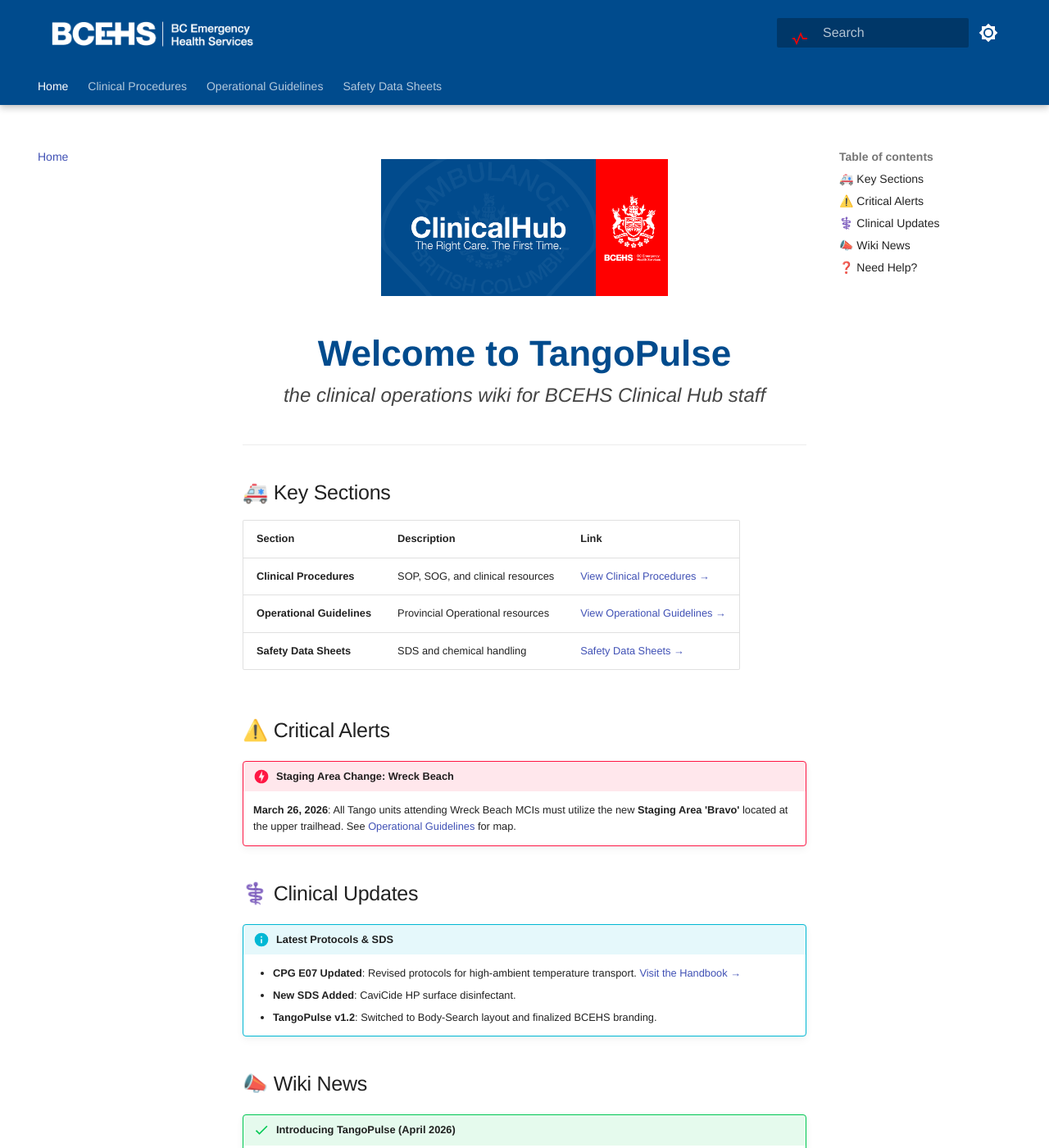
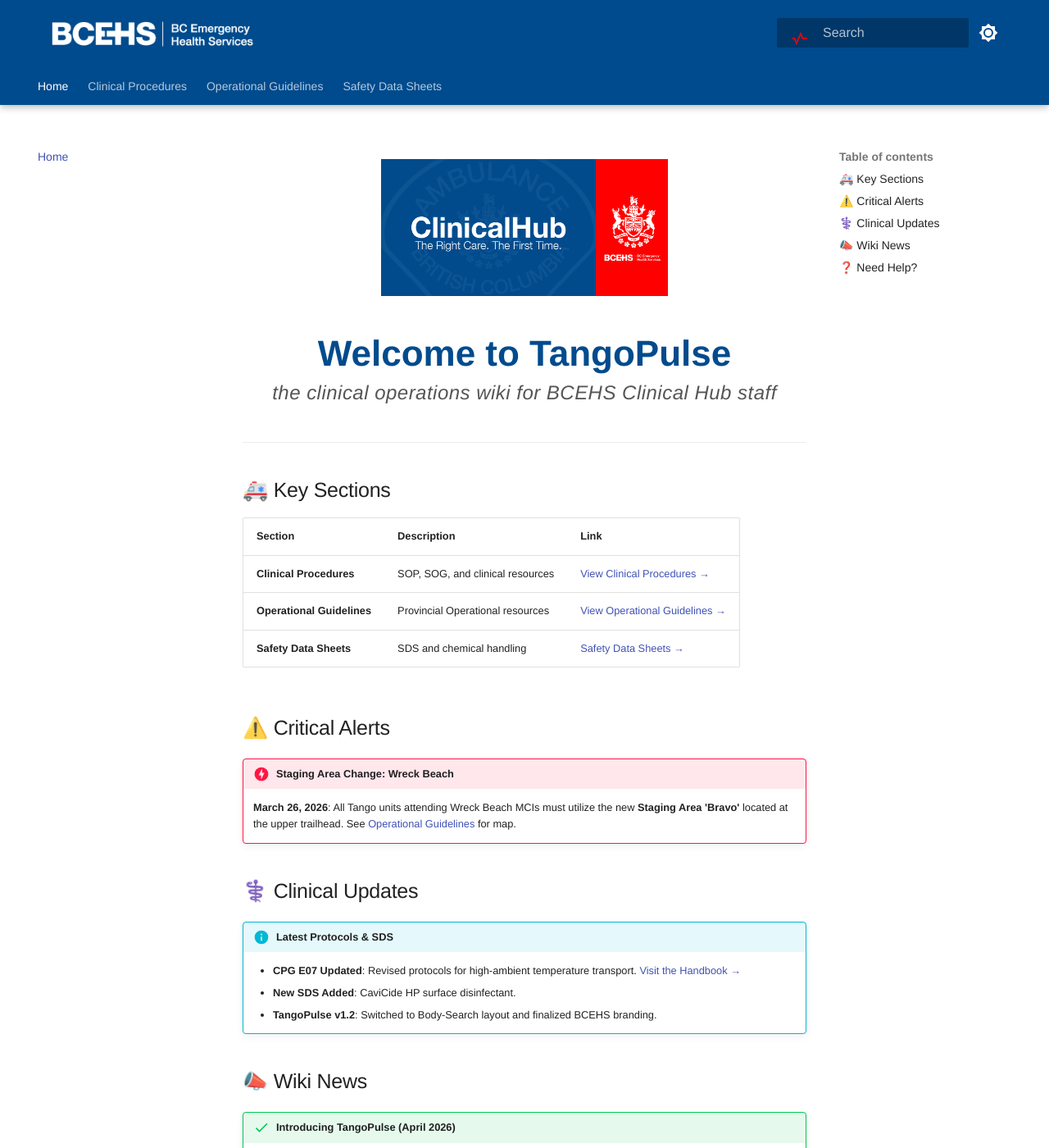
Before and after one commit to bcehsclinicalhub/TangoBot, an MkDocs documentation site: the page built from docs/index.md, in a window 1280 px wide and 1400 px high. Shown: the whole window at 82% size. Built offline with MkDocs 1.6.1 and Material for MkDocs 9.7.7, drawn with Linux system fonts in a browser that asks for light colours.

Commit message:
UI: Fixed syntax error in extra.css

```diff
--- a/docs/stylesheets/extra.css
+++ b/docs/stylesheets/extra.css
@@ -75,9 +75,8 @@
 }
 
 /* --- 4. MAIN PAGE: HERO IMAGE FIX --- */
-/* Shrinks that massive banner to half size */
 .hero-logo {
-    width: 350px !important; /* Half the current size */
+    width: 350px !important;
     display: block;
     margin: 0 auto 20px auto;
 }
@@ -108,25 +107,31 @@
     opacity: 0.8;
 }
 
+/* --- 6. REMOVE PERMALINK ICONS --- */
+.headerlink {
+    display: none !important;
+}
+
 /* --- 7. HERO TEXT HIERARCHY --- */
 .hero-container {
     text-align: center;
-    margin: 20px auto 40px auto !important;
+    margin: 30px auto 40px auto !important;
     max-width: 900px;
 }
 
 .hero-title {
-    font-size: 2.2rem !important; /* Large and authoritative */
+    font-size: 2.2rem !important;
     font-weight: 800 !important;
     color: #004B8D !important;
-    margin-bottom: 5px !important;
+    margin-bottom: 2px !important;
     line-height: 1.2;
 }
 
 .hero-subtitle {
-    font-size: 1.2rem !important; /* Smaller than title */
-    font-style: italic;           /* Italicized as requested */
+    font-size: 1.2rem !important;
+    font-style: italic;
     font-weight: 400 !important;
-    color: #444 !important;       /* Slightly softer grey/black */
+    color: #555 !important;
     margin-top: 0 !important;
+    letter-spacing: 0.02em;
 }
```
